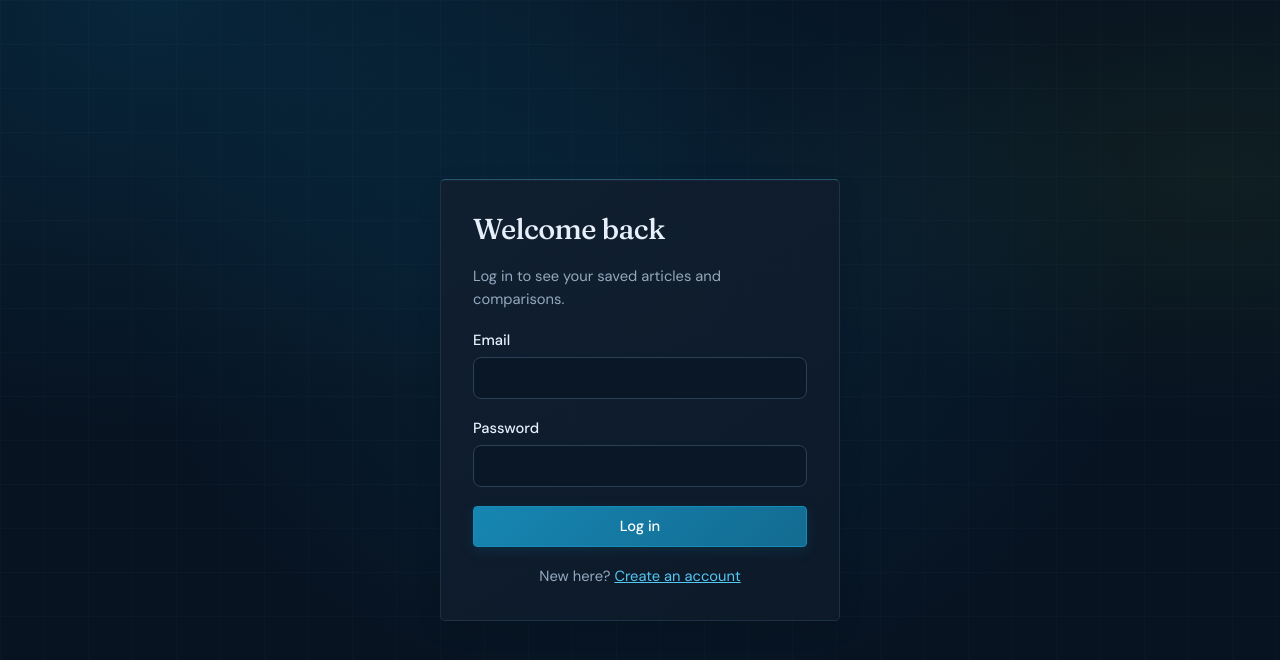
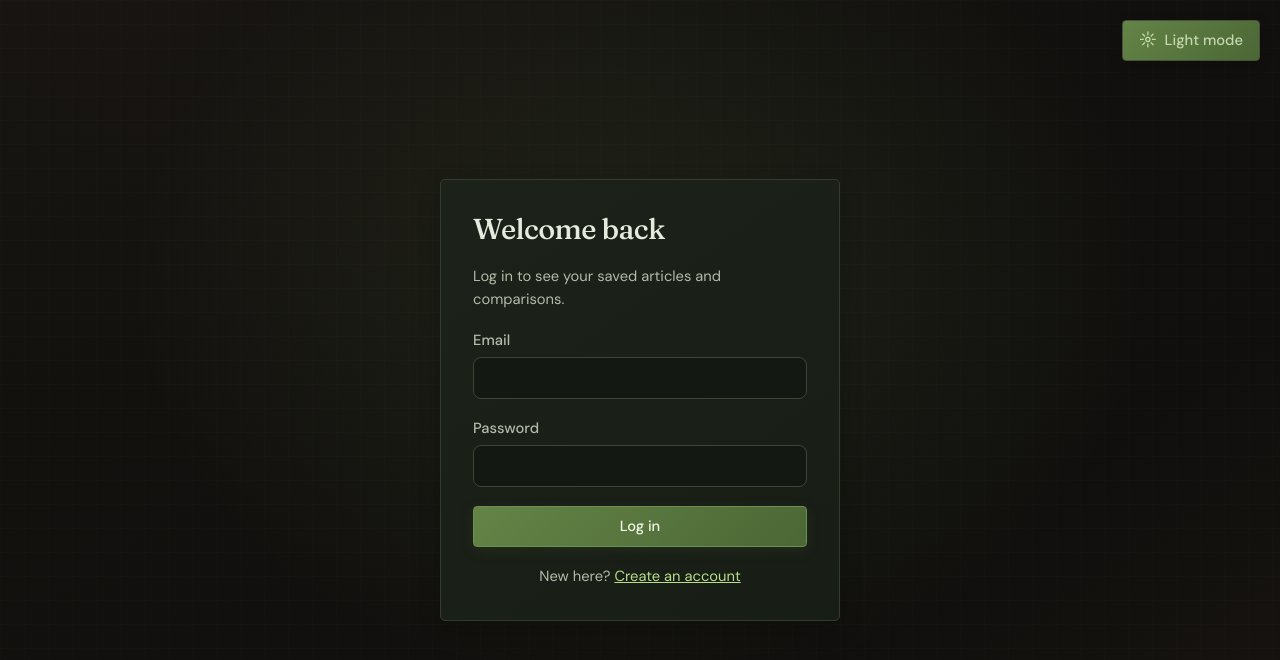
Before and after one commit to Vishwas-Chaudhary/UpStack, a React (Vite) app in the folder frontend/: page /login in a window 1280 px wide. Shown: the top 660 px of the page. Built offline with nearby package versions, Linux system fonts and the light colour scheme; no server answers.

Commit message:
Add theme toggle to auth pages

```diff
--- a/frontend/src/components/Layout.jsx
+++ b/frontend/src/components/Layout.jsx
@@ -1,28 +1,14 @@
 import { useEffect, useState } from "react";
 import { Link, NavLink, Outlet } from "react-router-dom";
 import { useAuth } from "../auth.jsx";
+import useTheme from "../useTheme.js";
 import CommandPalette from "./CommandPalette.jsx";
 import HelpChat from "./HelpChat.jsx";
 
 export default function Layout() {
   const { user } = useAuth();
   const [paletteOpen, setPaletteOpen] = useState(false);
-  const [theme, setTheme] = useState(() => {
-    try {
-      return localStorage.getItem("upstack-theme") || "dark";
-    } catch {
-      return "dark";
-    }
-  });
-
-  useEffect(() => {
-    document.documentElement.dataset.theme = theme;
-    try {
-      localStorage.setItem("upstack-theme", theme);
-    } catch {
-      // The in-memory selection still works when storage is unavailable.
-    }
-  }, [theme]);
+  const [theme, setTheme] = useTheme();
 
   // Cmd/Ctrl + K opens the command palette
   useEffect(() => {
--- a/frontend/src/pages/Auth.jsx
+++ b/frontend/src/pages/Auth.jsx
@@ -1,10 +1,12 @@
 import { useState } from "react";
 import { Link, Navigate, useNavigate } from "react-router-dom";
 import { useAuth } from "../auth.jsx";
+import useTheme from "../useTheme.js";
 
 export default function Auth({ mode }) {
   const isRegister = mode === "register";
   const { user, login, register } = useAuth();
+  const [theme, setTheme] = useTheme();
   const navigate = useNavigate();
   const [form, setForm] = useState({ name: "", email: "", password: "" });
   const [error, setError] = useState("");
@@ -31,6 +33,17 @@ export default function Auth({ mode }) {
 
   return (
     <div className="auth-wrap">
+      <button
+        type="button"
+        className="btn btn-outline theme-toggle auth-theme-toggle"
+        onClick={() => setTheme((current) => current === "dark" ? "light" : "dark")}
+        aria-label={`Switch to ${theme === "dark" ? "light" : "dark"} theme`}
+        aria-pressed={theme === "light"}
+        title={`Switch to ${theme === "dark" ? "light" : "dark"} theme`}
+      >
+        <span aria-hidden="true">{theme === "dark" ? "☼" : "◐"}</span>
+        <span>{theme === "dark" ? "Light" : "Dark"} mode</span>
+      </button>
       <form className="card auth-card" onSubmit={submit}>
         <h1>{isRegister ? "Create your account" : "Welcome back"}</h1>
         <p className="muted">
--- a/frontend/src/styles.css
+++ b/frontend/src/styles.css
@@ -2127,3 +2127,66 @@ html[data-theme="light"] .note-editor textarea {
   background-image: none;
 }
 html[data-theme="dark"] .note-editor textarea { background-image: none; }
+
+.auth-wrap { position: relative; }
+.auth-theme-toggle { position: absolute; top: 1.25rem; right: 1.25rem; }
+html[data-theme="dark"] .auth-wrap {
+  background: radial-gradient(ellipse at 50% 35%, rgba(168, 216, 121, 0.09), transparent 32rem);
+}
+html[data-theme="dark"] .auth-card {
+  border-color: #343c30;
+  background: linear-gradient(145deg, #1c2119, #181d16);
+  color: #e4eadc;
+}
+html[data-theme="dark"] .auth-card h1 { color: #e4eadc; }
+html[data-theme="dark"] .auth-card .muted,
+html[data-theme="dark"] .auth-card label,
+html[data-theme="dark"] .auth-card .hint { color: #b1bba8; }
+html[data-theme="dark"] .auth-card input {
+  border-color: #3c4636;
+  background: #141812;
+  color: #e2e8dc;
+}
+html[data-theme="dark"] .auth-card input:focus {
+  border-color: #a4d47a;
+  box-shadow: 0 0 0 3px rgba(164, 212, 122, 0.11);
+}
+html[data-theme="dark"] .auth-card .error { color: #ff9ba9; }
+html[data-theme="dark"] .auth-card a { color: #b6df88; }
+html[data-theme="dark"] .auth-card > .btn {
+  border-color: #6d8f50;
+  background: linear-gradient(135deg, #648447, #4b6735);
+  color: #f1f6e8;
+  box-shadow: 0 4px 13px rgba(70, 98, 50, 0.18);
+}
+html[data-theme="light"] .auth-wrap {
+  background: radial-gradient(ellipse at 50% 35%, rgba(146, 118, 84, 0.1), transparent 32rem);
+}
+html[data-theme="light"] .auth-card {
+  border-color: #ded4c6;
+  background: linear-gradient(145deg, #fbf8f0, #f3eee4);
+  color: #3c3027;
+}
+html[data-theme="light"] .auth-card h1 { color: #35261c; }
+html[data-theme="light"] .auth-card .muted,
+html[data-theme="light"] .auth-card label,
+html[data-theme="light"] .auth-card .hint { color: #746758; }
+html[data-theme="light"] .auth-card input {
+  border-color: #ded4c6;
+  background: #fffdf9;
+  color: #3c3027;
+}
+html[data-theme="light"] .auth-card input:focus {
+  border-color: #806b57;
+  box-shadow: 0 0 0 3px rgba(128, 107, 87, 0.12);
+}
+html[data-theme="light"] .auth-card .error { color: #a8402f; }
+html[data-theme="light"] .auth-card a { color: #634733; }
+html[data-theme="light"] .auth-card > .btn {
+  border-color: #38271c;
+  background: linear-gradient(135deg, #5b4030, #3e2b20);
+  color: #fbf8f0;
+}
+@media (max-width: 480px) {
+  .auth-theme-toggle { top: 0.75rem; right: 0.75rem; }
+}
--- /dev/null
+++ b/frontend/src/useTheme.js
@@ -0,0 +1,22 @@
+import { useEffect, useState } from "react";
+
+export default function useTheme() {
+  const [theme, setTheme] = useState(() => {
+    try {
+      return localStorage.getItem("upstack-theme") || "dark";
+    } catch {
+      return "dark";
+    }
+  });
+
+  useEffect(() => {
+    document.documentElement.dataset.theme = theme;
+    try {
+      localStorage.setItem("upstack-theme", theme);
+    } catch {
+      // The in-memory selection still works when storage is unavailable.
+    }
+  }, [theme]);
+
+  return [theme, setTheme];
+}
```
